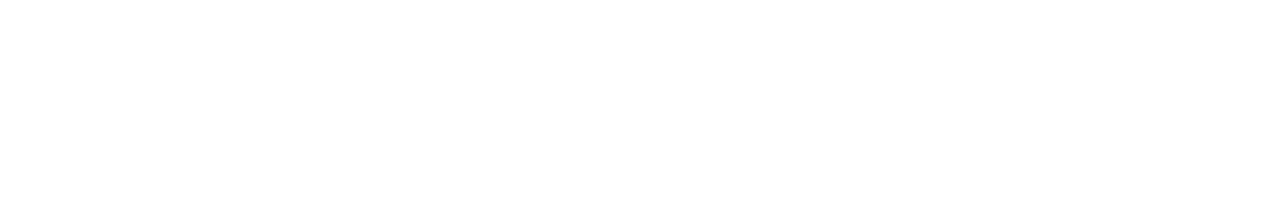
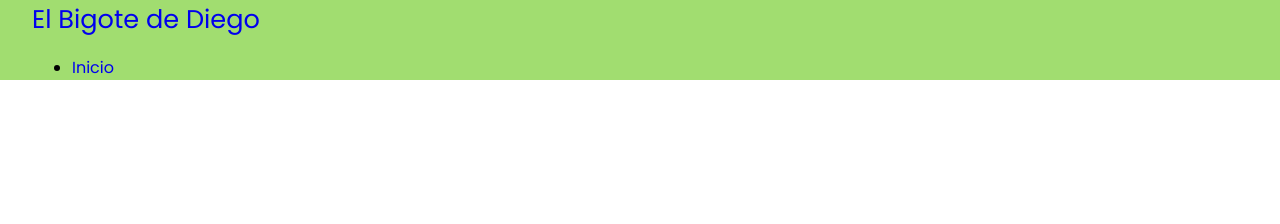
Before and after one commit to Lotus-23/cofiBlog, a plain HTML site: page index.html in a window 1280 px wide. Drawn offline with Linux system fonts and the light colour scheme.

Commit message:
Cambio de nombre

```diff
--- a/css/style.css
+++ b/css/style.css
@@ -0,0 +1,32 @@
+html,
+body {
+    margin: 0%;
+    box-sizing: border-box;
+    overflow-x: hidden;
+    font-family: 'Poppins', sans-serif;
+}
+
+/*---------- >- Clases Globales ----------*/
+
+a {
+    text-decoration: none;
+}
+
+/*---------- X- Clases Globales ----------*/
+
+/*---------- >- Barra de Navegacion ----------*/
+
+.nav {
+    background: #a1dd70;
+    padding: 0 2rem;
+    height: 0rem;
+    min-height: 10vh;
+    overflow: hidden;
+}
+
+.nav .nav-brand a {
+    font-size: 1.6rem;
+    padding: 1rem 0;
+}
+
+/*---------- X- Barra de Navegacion ----------*/
--- a/index.html
+++ b/index.html
@@ -1,16 +1,58 @@
 <!DOCTYPE html>
 <html lang="en">
+
 <head>
     <meta charset="UTF-8">
     <meta name="viewport" content="width=device-width, initial-scale=1.0">
-    <title>CofiBlog</title>
+    <title>El Bigote de Diego</title>
+
+    <!-- Fuente GoogleFonts - Poppins -->
+    <link href="https://fonts.googleapis.com/css2?family=Poppins:wght@400;500;700&display=swap" rel="stylesheet">
 
     <!-- Estilo Personalizado -->
     <link rel="stylesheet" href="css/style.css">
 
 </head>
+
 <body>
 
+    <!-- >- Navegacion -->
+
+    <nav class="nav">
+
+        <div class="nav-menu flex-row">
+
+            <div class="nav-brand">
+                <a href="#" class="text-brown">El Bigote de Diego</a>
+            </div>
+
+            <div>
+                <ul class="nav-items">
+                    <li class="nav-link">
+                        <a href="#">Inicio</a>
+                    </li>
+                    <li class="nav-link">
+                        <a href="#">Categorias</a>
+                    </li>
+                    <li class="nav-link">
+                        <a href="#">Archivo</a>
+                    </li>
+                    <li class="nav-link">
+                        <a href="#">Páginas</a>
+                    </li>
+                    <li class="nav-link">
+                        <a href="#">Contacto</a>
+                    </li>
+                </ul>
+            </div>
+
+            <div class="social">
+                <a href="#"></a>
+            </div>text-brown
+        </div>
+    </nav>
+
+    <!-- X- Navegacion -->
 
     <!-- Funcionalidad Personalizada -->
     <script src="js/main.js"></script>
```
